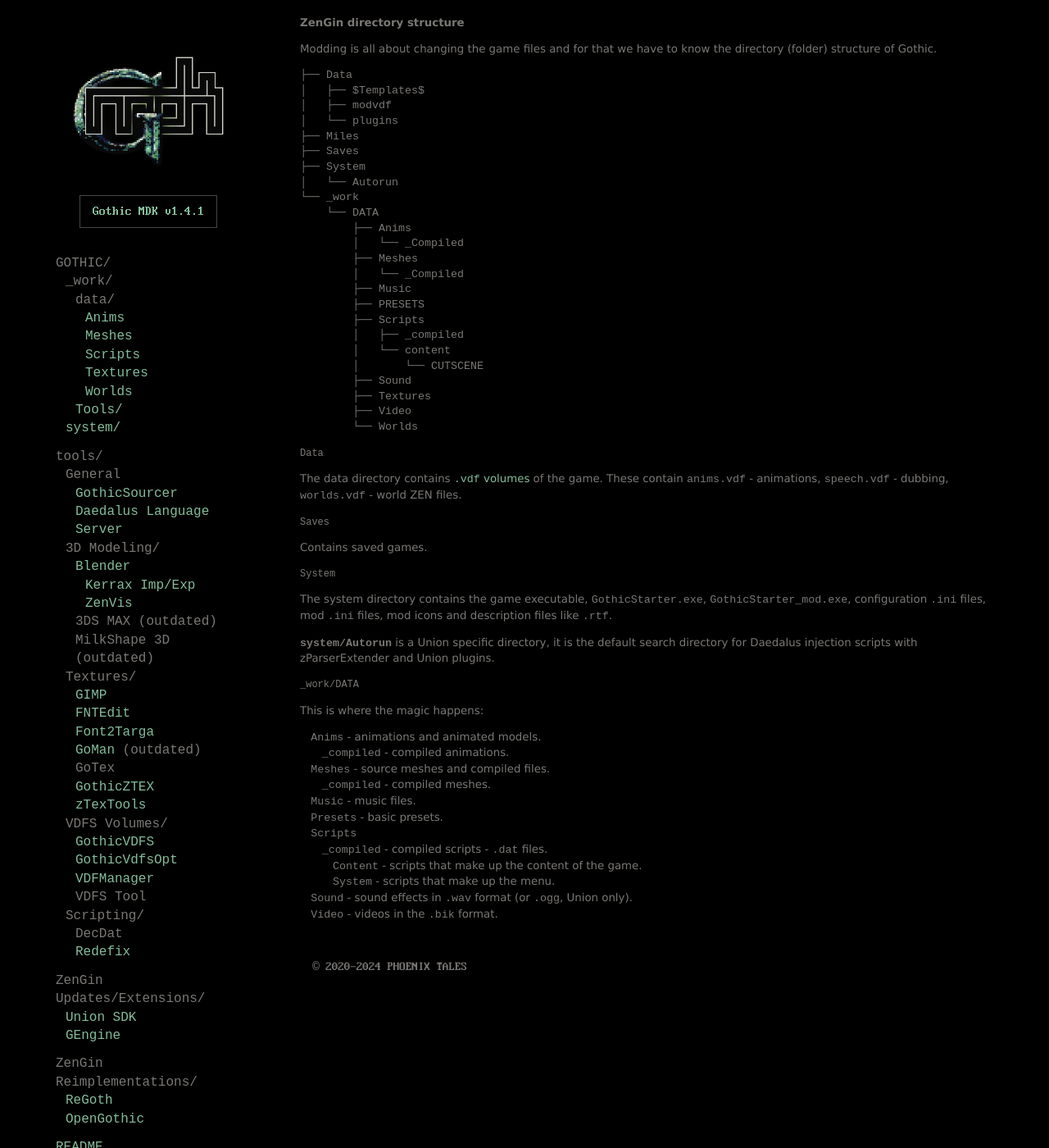
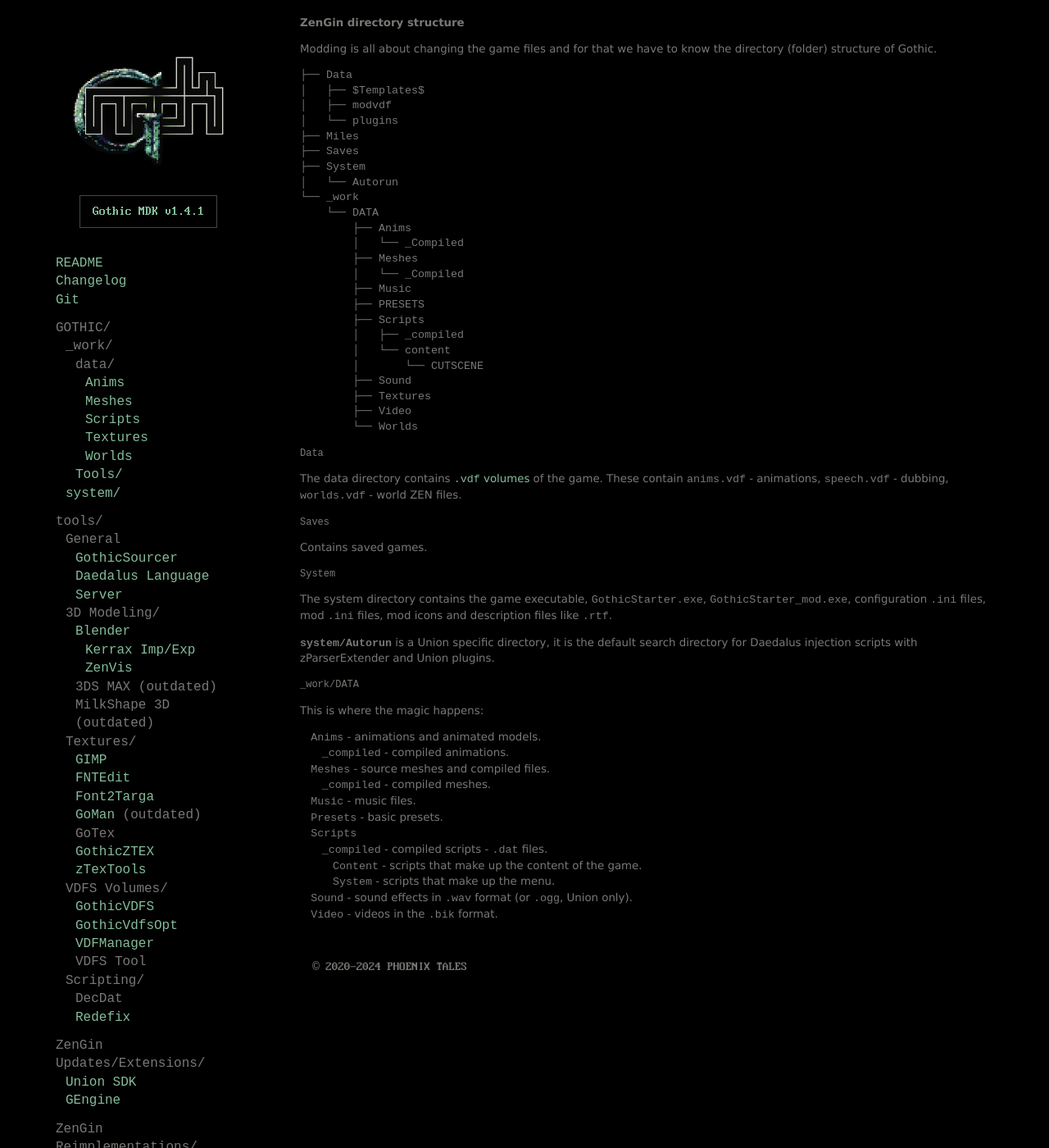
Before and after one commit to PhoenixTales/mdk.gothicarchive.org, a Jekyll site: the page built from docs/zengin/DirectoryStructure.md, in a window 1280 px wide and 1400 px high. Shown: the whole window at 82% size. Built offline with Jekyll 4.4.1, drawn with Linux system fonts in a browser that asks for light colours; our own code applies the rules of GitHub Pages for plain Markdown files.

Commit message:
upd readme

```diff
--- a/_includes/nav.html
+++ b/_includes/nav.html
@@ -1,4 +1,9 @@
 
+	<ul>
+		<li><a href="README.md" target="_blank">README</a></li>
+		<li><a href="Changelog.txt" target="_blank">Changelog</a></li>
+		<li><a href="https://github.com/PhoenixTales/gothic-devkit">Git</a></li>
+	</ul>
 
 	<ul>
 		<li>GOTHIC/</li>
@@ -78,13 +83,6 @@
 			</ul>
 	</ul>
 
-	<ul>
-		<li><a href="README.md" target="_blank">README</a></li>
-		<li><a href="Changelog.txt" target="_blank">Changelog</a></li>
-		<li><a href="https://github.com/PhoenixTales/gothic-devkit">Git</a></li>
-	</ul>
-
-
 	<section class="download">
 		<h2>Get the complete MDK</h2>
 		<a href="https://github.com/PhoenixTales/gothic-devkit/archive/refs/heads/main.zip"><p>GothicMDK.zip [167 MB]</p></a>
```
Also changed, not shown: README.md, docs/Readme.txt (renamed from Readme.txt).
